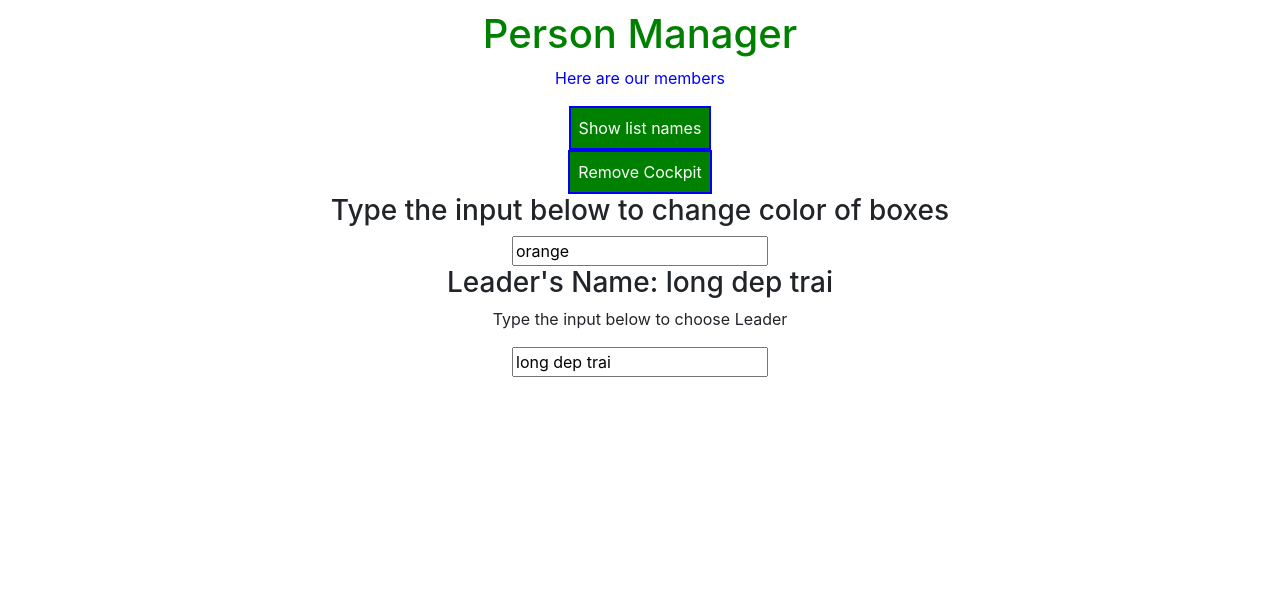
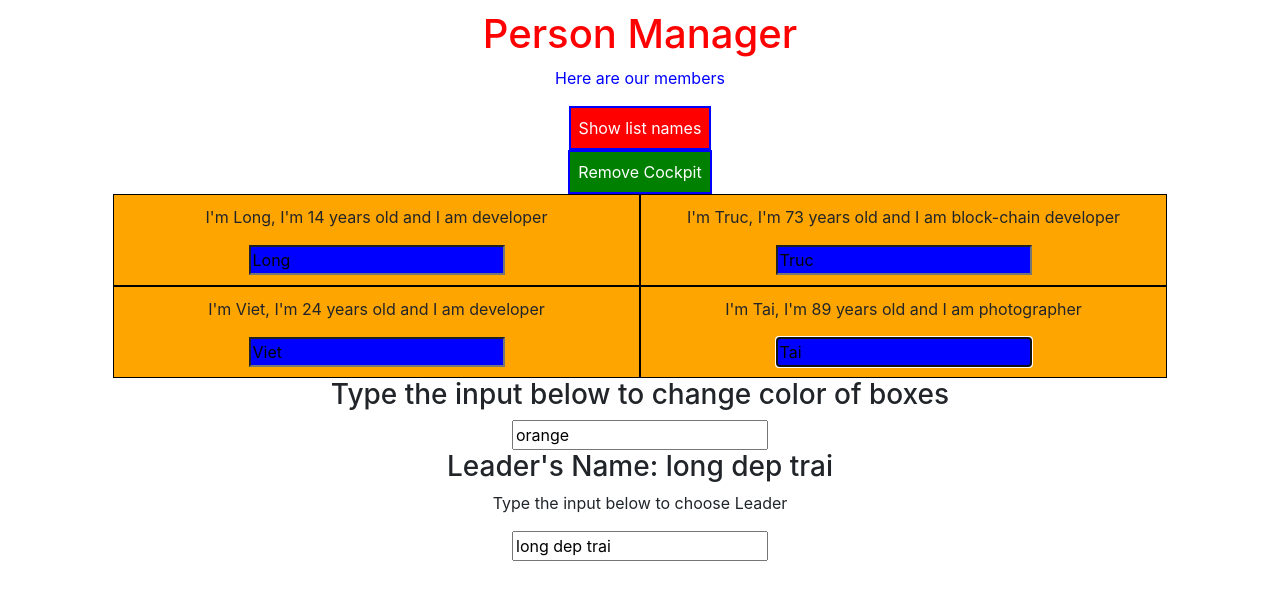
Before and after one commit to trlong357/React, a React (Create React App) app: page / in a window 1280 px wide. Shown: the top 600 px of the page. Built offline with nearby package versions, Linux system fonts and the light colour scheme.

Commit message:
111. Refs with React Hooks

```diff
--- a/src/components/Cockpit/Cockpit.js
+++ b/src/components/Cockpit/Cockpit.js
@@ -1,4 +1,4 @@
-import React, { useEffect } from "react";
+import React, { useEffect, useRef } from "react";
 // useEffect combines the functionality or the use cases you can
 // cover of all these class-based lifcycle hooks
 
@@ -7,20 +7,26 @@
 import classes from "./Cockpit.module.css";
 
 const Cockpit = (props) => {
+  const toggleBtnRef = useRef(null);
+
   useEffect(
     () => {
       console.log("[Cockpit.js] useEffect");
       // can send HTTP requets or ...
-      const timer = setTimeout(() => {
-        // alert("learn learn learn!");
-      }, 1000);
+      // const timer = setTimeout(() => {
+      //   // alert("learn learn learn!");
+      // }, 1000);
 
+      // -----------
+      toggleBtnRef.current.click()
+      // useEffect doesn't run immediately -> can pass toggleBtnRef
+      // -----------
       return () => {
-        clearTimeout(timer);
+        // clearTimeout(timer);
         console.log("Cockpit.js] cleanup work in useEffect");
       };
-    }
-    //[] // --> this alert one first time
+    },
+    [] // --> this alert one first time
     //[props.show] //--> alert when u click button toggle
   );
 
@@ -43,7 +49,7 @@
     <div>
       <h1 className={classesAssign}>{props.title}</h1>
       <p className={classes.myStyle}>Here are our members</p>
-      <button className={props.buttonClass} onClick={props.clicked}>
+      <button ref ={toggleBtnRef} className={props.buttonClass} onClick={props.clicked}>
         Show list names
       </button>
     </div>
```
Also changed, not shown: 1 other file (tests, documents, lock files or other folders).
